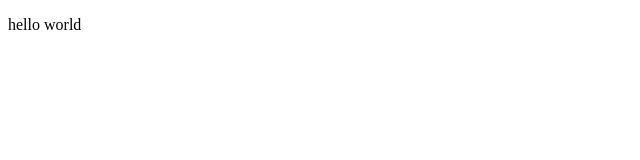
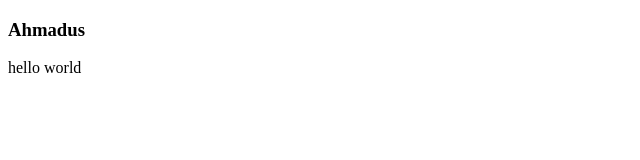
Before and after one commit to ahmadeuzs/test-2, a plain HTML site: page index.html in a window 1280 px wide. Shown: the whole page, without its empty margins (0-640 px from the left). Drawn offline with Linux system fonts and the light colour scheme.

Commit message:
edit title name

```diff
--- a/index.html
+++ b/index.html
@@ -6,6 +6,7 @@
     <title>Document</title>
 </head>
 <body>
+    <h3>Ahmadus</h3>
     <p>hello world</p>
 </body>
 </html>
```
